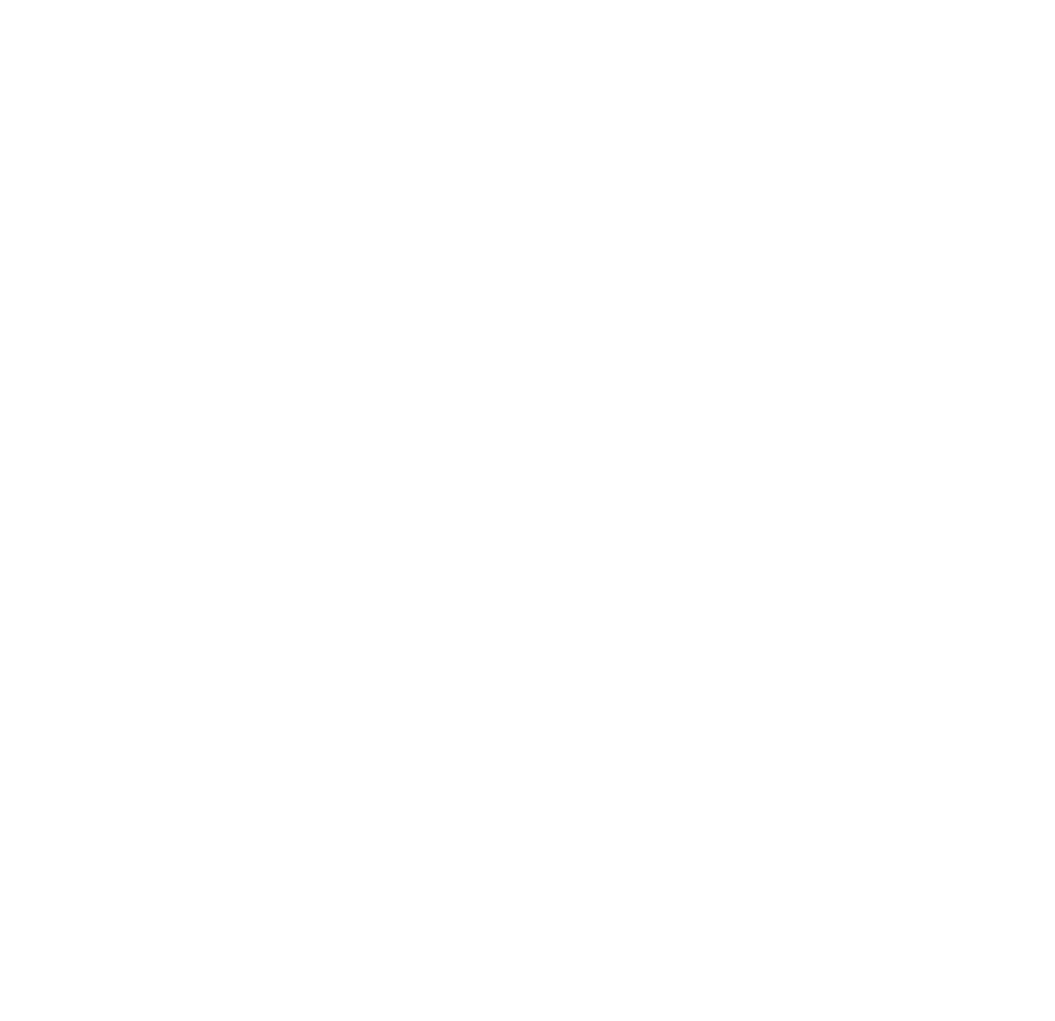
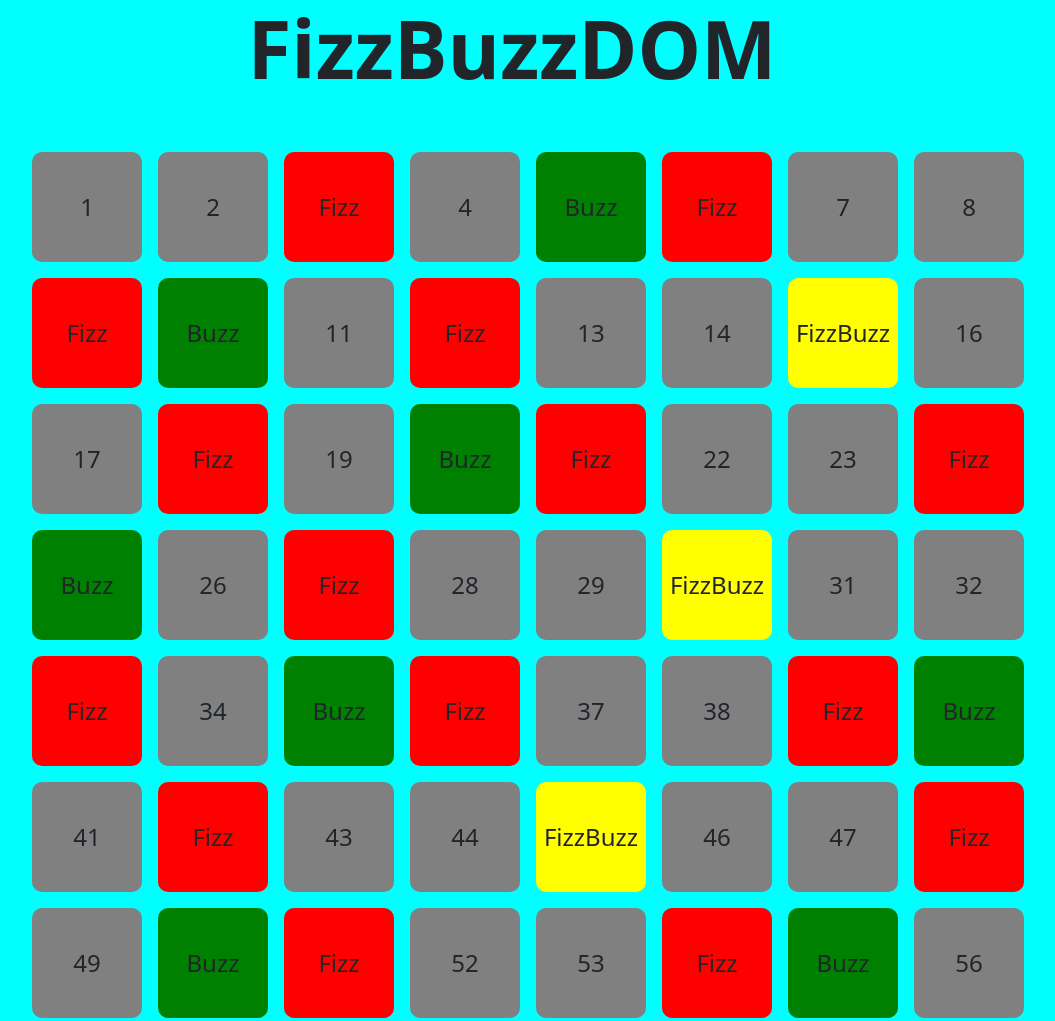
Before and after one commit to MirkoCherchi/js-fizzbuzz, a plain HTML site: page index.html in a window 1280 px wide. Shown: the top 1021 px of the page, without its empty margins (128-1183 px from the left). Before the commit the page ends 800 px from the top, so only its background shows below. Drawn offline with nearby package versions, Linux system fonts and the light colour scheme.

Commit message:
feat: termine esercizio

```diff
--- /dev/null
+++ b/css/style.css
@@ -0,0 +1,28 @@
+.mc-li{
+   list-style: none;
+   width: 110px;
+   height: 110px;
+   justify-content: center;
+   align-items: center;
+   text-align: center;
+   display: flex;
+   font-size: 1.5rem;
+   background-color: gray;
+   border-radius: 10px;
+}
+
+.red{
+    background-color: red;
+}
+
+.green{
+    background-color: green;
+}
+
+.yellow{
+    background-color: yellow;
+}
+
+body{
+    background-color: aqua;
+}
--- a/index.html
+++ b/index.html
@@ -5,9 +5,22 @@
     <meta charset="UTF-8">
     <meta name="viewport" content="width=device-width, initial-scale=1.0">
     <title>FizzBuzz</title>
+    <!-- bootstrap -->
+    <link href="https://cdn.jsdelivr.net/npm/bootstrap@5.3.2/dist/css/bootstrap.min.css" rel="stylesheet"
+        integrity="sha384-T3c6CoIi6uLrA9TneNEoa7RxnatzjcDSCmG1MXxSR1GAsXEV/Dwwykc2MPK8M2HN" crossorigin="anonymous">
+    <!-- bootstrap -->
+    <!-- mycss -->
+    <link rel="stylesheet" href="css/style.css">
+    <!-- /mycss -->
 </head>
 
 <body>
+    <div class="container text-center">
+        <h1 class="display-1 fw-bold">FizzBuzzDOM</h1>
+        <ul class="list-ul d-flex flex-wrap justify-content-center gap-3 pt-5">
+
+        </ul>
+    </div>
     <script src="js/main.js"></script>
 </body>
 
--- a/js/main.js
+++ b/js/main.js
@@ -18,11 +18,37 @@
 // a seconda che il valore inserito sia un numero,
 // un fizz, un buzz o un fizzbuzz. Se sei a corto di idee per lo stile,
 // potresti prendere spunto dallo screenshot fornito in consegna.
-
+const lista = document.querySelector('.list-ul');
 
 for (let conta = 1; conta <= 100; conta++) {
-    if (conta % 15 === 0) console.log('FizzBuzz');
-    else if (conta % 5 === 0) console.log('Buzz');
-    else if (conta % 3 === 0) console.log('Fizz');
-    else console.log(conta);
+    let li = document.createElement('li')
+    if (conta % 15 === 0){
+        console.log('FizzBuzz');
+        li.append('FizzBuzz');
+        lista.append(li);
+        li.classList.add('mc-li');
+        li.classList.add('yellow');
+
+    }else if (conta % 5 === 0){
+        console.log('Buzz');
+        li.append('Buzz');
+        lista.append(li);
+        li.classList.add('mc-li');
+        li.classList.add('green');
+
+    }else if (conta % 3 === 0){
+        console.log('Fizz');
+        li.append('Fizz');
+        lista.append(li);
+        li.classList.add('mc-li');
+        li.classList.add('red');
+
+    }else {
+        console.log(conta) ;
+        li.append(conta);
+        lista.append(li);
+        li.classList.add('mc-li');
+
+    }
+
 }
```
